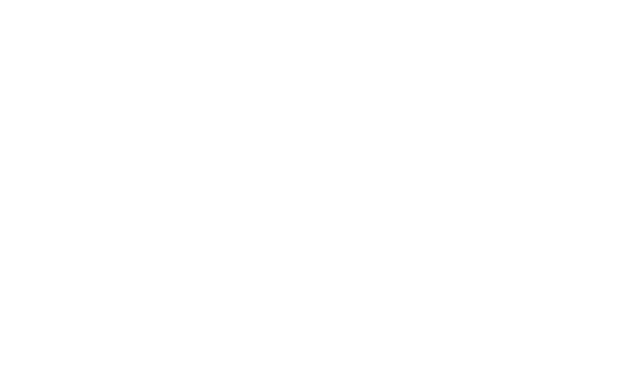
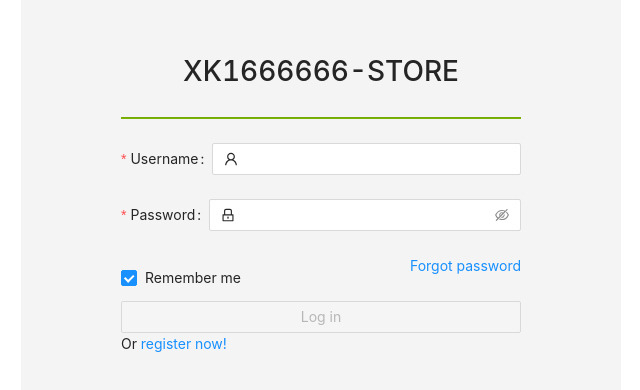
Before and after one commit to XuKai1666666/xk166666-store, a Vue app: page /#/signIn in a window 1280 px wide. Before the commit this address had no page. Shown: the part 198-588 px from the top of the page, without its empty margins (319-959 px from the left). Built offline with nearby package versions, Linux system fonts and the light colour scheme.

Commit message:
feat:登录页面，用户验证

```diff
--- a/src/router.ts
+++ b/src/router.ts
@@ -4,12 +4,14 @@ import * as VueRouter from 'vue-router'
 // 也可以从其他文件导入
 import HomePage from './view/HomePage.vue'
 import RegisterPage from './view/RegisterPage.vue'
+import SignInPage from './view/SignInPage.vue'
 // 2. 定义一些路由
 // 每个路由都需要映射到一个组件。
 // 我们后面再讨论嵌套路由。
 const routes = [
-  { path: '/', component:HomePage },
+  { path: '/', component:HomePage},
   { path: '/register', component: RegisterPage },
+  { path: '/signIn', component: SignInPage },
 ]
 
 // 3. 创建路由实例并传递 `routes` 配置
--- a/src/view/HomePage.vue
+++ b/src/view/HomePage.vue
@@ -3,8 +3,12 @@
     <a-layout-header class="header">
       <div class="logo" />
       <a-menu v-model:selectedKeys="selectedKeys1" theme="dark" mode="horizontal" :style="{ lineHeight: '64px' }">
-        <a-menu-item key="1"><router-link to="/register">注册</router-link></a-menu-item>
-        <a-menu-item key="2">nav 2</a-menu-item>
+        <a-menu-item key="1">
+            <router-link to="/register">注册</router-link>
+        </a-menu-item>
+        <a-menu-item key="2">
+          <router-link to="/signIn">登录</router-link>
+        </a-menu-item>
         <a-menu-item key="3">nav 3</a-menu-item>
       </a-menu>
       <div style="{
@@ -26,9 +30,7 @@
           <shop-dropdown />
 
         </a-layout-sider>
-        <a-layout-content
-        :style="{ padding: '0 24px', minHeight: '320px',with:'640'}"
-        >
+        <a-layout-content :style="{ padding: '0 24px', minHeight: '320px', with: '640' }">
           <carousel />
         </a-layout-content>
       </a-layout>
--- a/src/view/RegisterPage.vue
+++ b/src/view/RegisterPage.vue
@@ -56,7 +56,12 @@
             <br />
             <br />
             <button style="width: 100%; color: #7cb305;"
-                @click="setUser(username, password1, telephone, email)"><strong>注册</strong></button>
+                @click="setUser(username, password1, telephone, email)">
+                <strong>注册</strong>
+            </button>
+            <button style="width: 100%;  margin-top: 10px;"
+                ><router-link to="/signIn"><strong>登录</strong></router-link>
+            </button>
         </div>
     </div>
 </template>
@@ -71,7 +76,6 @@ const telephone = ref<number>();
 const email = ref<string>('');
 
 let userservice: UserService = new UserService();
-const uE = ref<string>(userservice.usernameError)
 function setUser(username: string, password: string, telephone: number, email: string) {
     userservice.password1 = password1.value;
     userservice.password2 = password2.value;
@@ -79,7 +83,7 @@ function setUser(username: string, password: string, telephone: number, email: s
     // console.log(userservice)
 }
 </script>
-<style>
+<style scoped>
 .container {
     width: 600px;
     height: 500px;
--- /dev/null
+++ b/src/view/SignInPage.vue
@@ -0,0 +1,114 @@
+<template>
+    <div class="container">
+
+        <a-form :model="formState" name="normal_login" class="login-form" @finish="onFinish"
+            @finishFailed="onFinishFailed">
+            <h1 style="text-align:center;">XK1666666-STORE</h1>
+            <a-divider style="height: 2px; background-color: #7cb305" />
+            <a-form-item label="Username" name="username"
+                :rules="[{ required: true, message: 'Please input your username!' }]">
+                <a-input v-model:value="formState.username">
+                    <template #prefix>
+                        <UserOutlined class="site-form-item-icon" />
+                    </template>
+                </a-input>
+            </a-form-item>
+
+            <a-form-item label="Password" name="password"
+                :rules="[{ required: true, message: 'Please input your password!' }]">
+                <a-input-password v-model:value="formState.password">
+                    <template #prefix>
+                        <LockOutlined class="site-form-item-icon" />
+                    </template>
+                </a-input-password>
+            </a-form-item>
+
+            <div class="login-form-wrap">
+                <a-form-item name="remember" no-style>
+                    <a-checkbox v-model:checked="formState.remember">Remember me</a-checkbox>
+                </a-form-item>
+                <a class="login-form-forgot" href="">Forgot password</a>
+            </div>
+
+            <a-form-item>
+                <a-button :disabled="disabled" type="primary" html-type="submit" class="login-form-button">
+                    Log in
+                </a-button>
+                Or
+                <router-link to="/register">register now!</router-link>
+            </a-form-item>
+        </a-form>
+    </div>
+</template>
+<script setup lang="ts">
+import { reactive, computed } from 'vue';
+import { UserOutlined, LockOutlined } from '@ant-design/icons-vue';
+import { UserService } from '../components/user-service';
+let userservice: UserService = new UserService();
+console.log(userservice.users)
+interface FormState {
+    username: string;
+    password: string;
+    remember: boolean;
+}
+const formState = reactive<FormState>({
+    username: '',
+    password: '',
+    remember: true,
+});
+const onFinish = (values: any) => {
+    if (userservice.users.some(item => item.username === formState.username) ) {
+        let usernameindex = userservice.users.findIndex(item => item.username === formState.username)
+
+        if(userservice.users[usernameindex].password===formState.password){
+             console.log('Success:', values)
+             alert('登录成功！！！')
+        }
+        else{
+            alert('密码错误')
+        }
+    }else{
+        alert('用户不存在！！！')
+    }
+};
+
+const onFinishFailed = (errorInfo: any) => {
+    console.log('Failed:', errorInfo);
+};
+const disabled = computed(() => {
+    return !(formState.username && formState.password);
+});
+</script>
+<style scoped>
+.container {
+    width: 600px;
+    height: 500px;
+    background-color: rgb(244, 244, 244);
+    left: 50%;
+    top: 50%;
+    position: absolute;
+    transform: translate(-50%, -50%);
+}
+
+.login-form {
+    width: 400px;
+    left: 50%;
+    top: 50%;
+    position: relative;
+    transform: translate(-50%, -50%);
+}
+
+.login-form-wrap {
+    display: flex;
+    align-items: center;
+    justify-content: space-between;
+}
+
+.login-form-forgot {
+    margin-bottom: 24px;
+}
+
+.login-form-button {
+    width: 100%;
+}
+</style>
```
